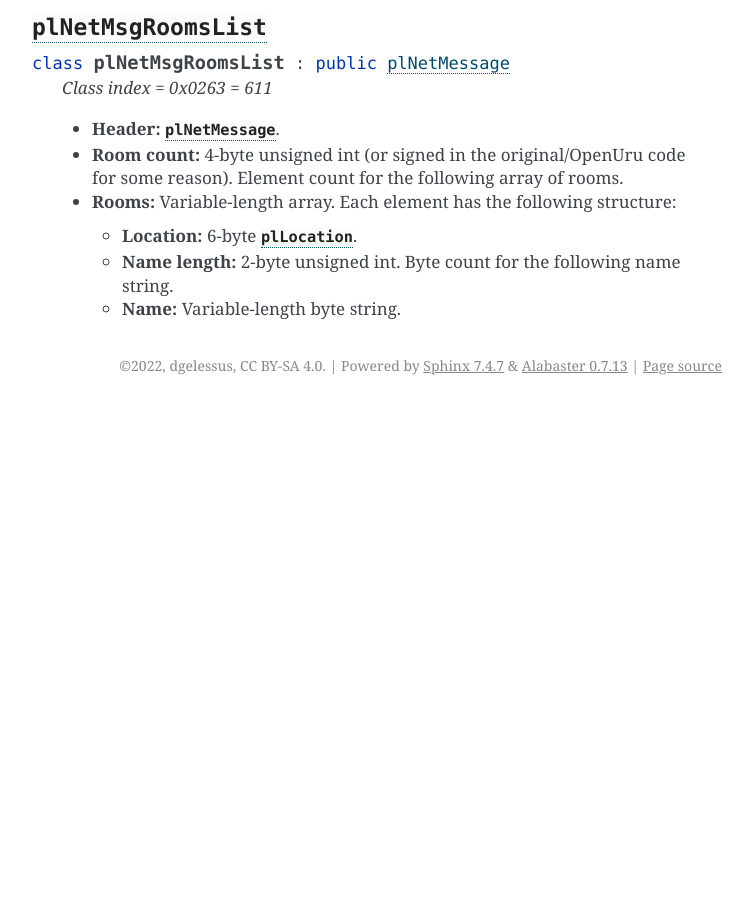
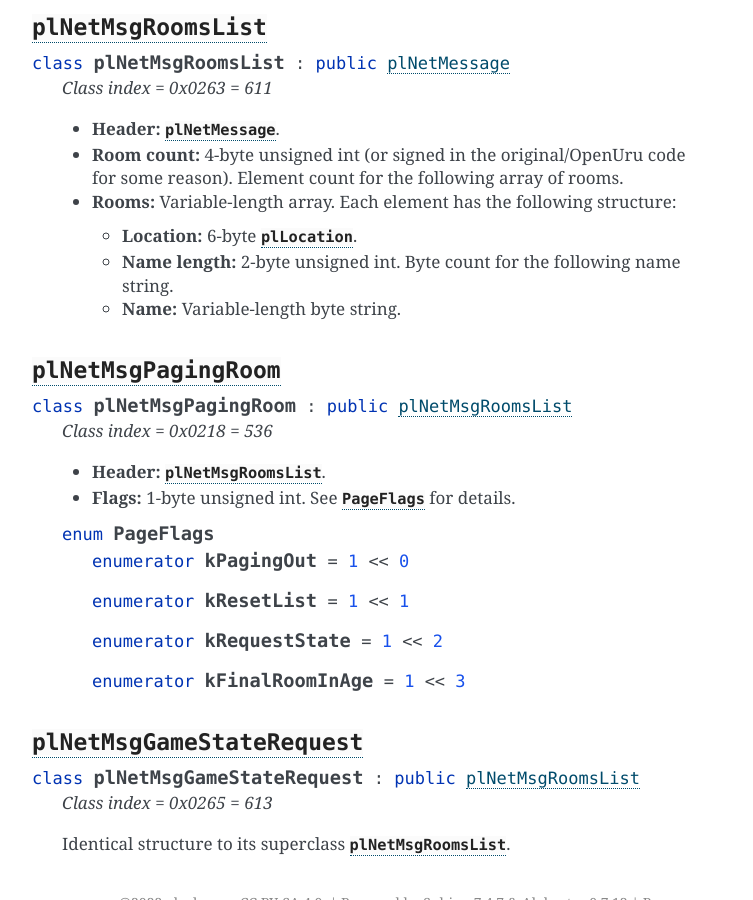
Before and after one commit to dgelessus/NAGUS, a Sphinx documentation site: the page built from docs/uru/game_server.rst, in a window 1280 px wide and 900 px high, scrolled down 7853 px. Shown: the whole window, without its empty margins (388-1141 px from the left). Built offline with Sphinx 7.4.7, drawn with Linux system fonts in a browser that asks for light colours; before the commit the page ends 8258 px from its top, so only the background shows below that; some of the changed text lies outside the part shown.

Commit message:
Document structure of plNetMsgRoomsList subclasses

```diff
--- a/docs/uru/game_server.rst
+++ b/docs/uru/game_server.rst
@@ -154,8 +154,8 @@ and not supported by MOSS or DIRTSAND
 
   * :cpp:class:`plNetMsgRoomsList` = 0x0263 = 611 (abstract)
 
-    * ``plNetMsgPagingRoom`` = 0x0218 = 536 (client -> server)
-    * ``plNetMsgGameStateRequest`` = 0x0265 = 613 (client -> server)
+    * :cpp:class:`plNetMsgPagingRoom` = 0x0218 = 536 (client -> server)
+    * :cpp:class:`plNetMsgGameStateRequest` = 0x0265 = 613 (client -> server)
   * ``plNetMsgObject`` = 0x0268 = 616 (abstract)
 
     * ``plNetMsgStreamedObject`` = 0x027b = 635 (abstract)
@@ -343,7 +343,7 @@ Common data types
 
       .. cpp:enumerator:: kInitialAgeStateRequest = 1 << 11
 
-         Set by the client for all ``plNetMsgGameStateRequest`` messages.
+         Set by the client for all :cpp:class:`plNetMsgGameStateRequest` messages.
          Should never be set for other message types.
          Ignored by MOSS and DIRTSAND.
 
@@ -428,3 +428,30 @@ Common data types
      * **Name length:** 2-byte unsigned int.
        Byte count for the following name string.
      * **Name:** Variable-length byte string.
+
+:cpp:class:`plNetMsgPagingRoom`
+^^^^^^^^^^^^^^^^^^^^^^^^^^^^^^^
+
+.. cpp:class:: plNetMsgPagingRoom : public plNetMsgRoomsList
+
+   *Class index = 0x0218 = 536*
+
+   * **Header:** :cpp:class:`plNetMsgRoomsList`.
+   * **Flags:** 1-byte unsigned int.
+     See :cpp:enum:`PageFlags` for details.
+
+   .. cpp:enum:: PageFlags
+
+      .. cpp:enumerator:: kPagingOut = 1 << 0
+      .. cpp:enumerator:: kResetList = 1 << 1
+      .. cpp:enumerator:: kRequestState = 1 << 2
+      .. cpp:enumerator:: kFinalRoomInAge = 1 << 3
+
+:cpp:class:`plNetMsgGameStateRequest`
+^^^^^^^^^^^^^^^^^^^^^^^^^^^^^^^^^^^^^
+
+.. cpp:class:: plNetMsgGameStateRequest : public plNetMsgRoomsList
+
+   *Class index = 0x0265 = 613*
+
+   Identical structure to its superclass :cpp:class:`plNetMsgRoomsList`.
```
